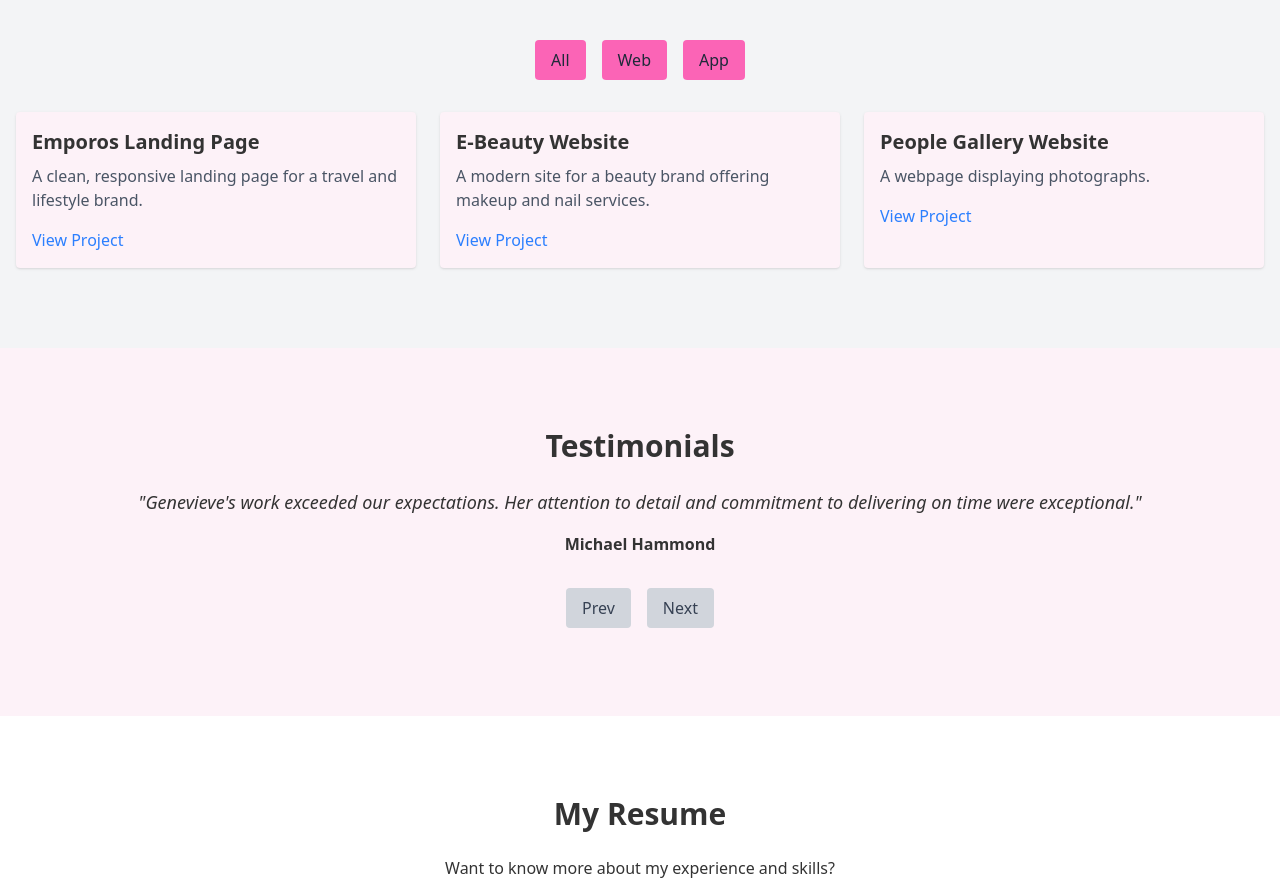
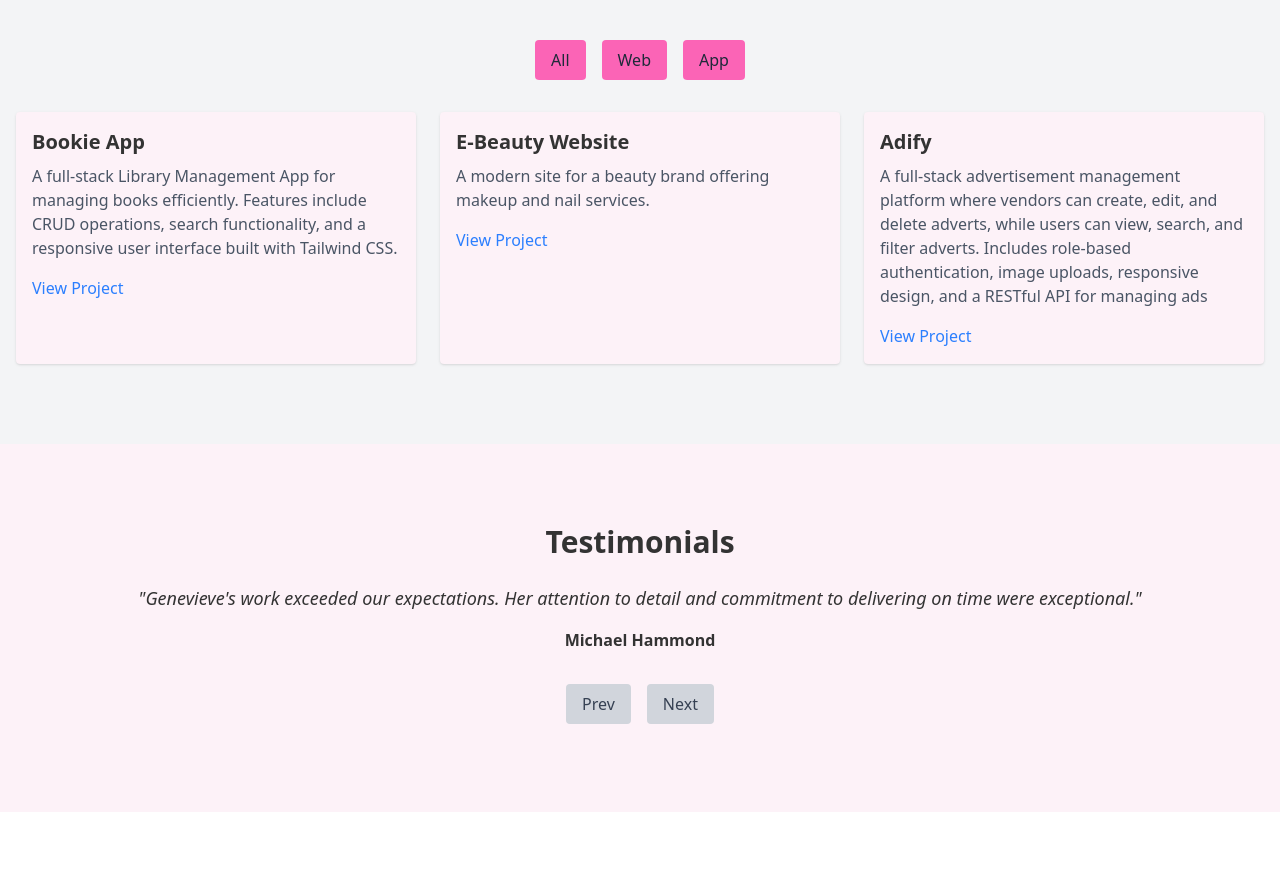
Before and after one commit to Aya-kukua/Personal-portfolio, a plain HTML site: page index.html in a window 1280 px wide. Shown: the part 1700-2586 px from the top of the page. Drawn offline with nearby package versions, Linux system fonts and the light colour scheme.

Commit message:
Updated,deleted a file and changed things

```diff
--- a/index.html
+++ b/index.html
@@ -131,18 +131,19 @@
       </div>
       <div class="grid md:grid-cols-2 lg:grid-cols-3 gap-6">
         <div class="project-card 	bg-pink-50 p-4 rounded shadow" data-category="web">
-          <h4 class="text-xl font-semibold mb-2">Emporos Landing Page</h4>
-          <p class="text-gray-600 mb-4">A clean, responsive landing page for a travel and lifestyle brand.</p>
-          <a href="#" class="text-blue-500 hover:underline">View Project</a>
+          <h4 class="text-xl font-semibold mb-2">Bookie App</h4>
+          <p class="text-gray-600 mb-4">
+A full-stack Library Management App for managing books efficiently. Features include CRUD operations, search functionality, and a responsive user interface built with Tailwind CSS.</p>
+          <a href="https://bookielib.netlify.app/" class="text-blue-500 hover:underline">View Project</a>
         </div>
         <div class="project-card 	bg-pink-50 p-4 rounded shadow" data-category="app">
           <h4 class="text-xl font-semibold mb-2">E-Beauty Website</h4>
           <p class="text-gray-600 mb-4">A modern site for a beauty brand offering makeup and nail services.</p>
-          <a href="#" class="text-blue-500 hover:underline">View Project</a>
+          <a href="https://aya-kukua.github.io/e-beauty" class="text-blue-500 hover:underline">View Project</a>
         </div>
         <div class="project-card 	bg-pink-50 p-4 rounded shadow" data-category="app">
-          <h4 class="text-xl font-semibold mb-2">People Gallery Website</h4>
-          <p class="text-gray-600 mb-4">A webpage displaying photographs.</p>
+          <h4 class="text-xl font-semibold mb-2">Adify</h4>
+          <p class="text-gray-600 mb-4">A full-stack advertisement management platform where vendors can create, edit, and delete adverts, while users can view, search, and filter adverts. Includes role-based authentication, image uploads, responsive design, and a RESTful API for managing ads</p>
           <a href="#" class="text-blue-500 hover:underline">View Project</a>
         </div>
       </div>
@@ -171,7 +172,7 @@
   <section id="resume" class="py-20 px-4 bg-white text-center">
     <h3 class="text-3xl font-semibold mb-6">My Resume</h3>
     <p class="mb-4">Want to know more about my experience and skills?</p>
-    <a href="/script/gakd-resume.pdf" download class="bg-pink-500 text-white px-4 py-2 rounded hover:bg-pink-600">
+    <a href="/script/gakd-cv.pdf" download class="bg-pink-500 text-white px-4 py-2 rounded hover:bg-pink-600">
       📄 Download Resume
     </a>
   </section>
@@ -203,7 +204,7 @@
           <i class="fa-brands fa-github"></i>
         </a>
         <!-- LinkedIn -->
-        <a href="https://linkedin.com/in/genevieve-djan" target="_blank" aria-label="LinkedIn" class="hover:text-pink-600">
+        <a href="https://linkedin.com/in/gakd" target="_blank" aria-label="LinkedIn" class="hover:text-pink-600">
           <i class="fa-brands fa-linkedin"></i>
         </a>
         <!-- Twitter -->
```
Also changed, not shown: Apartment.jpg (added), flyer.jpg (added), 2 other files.
